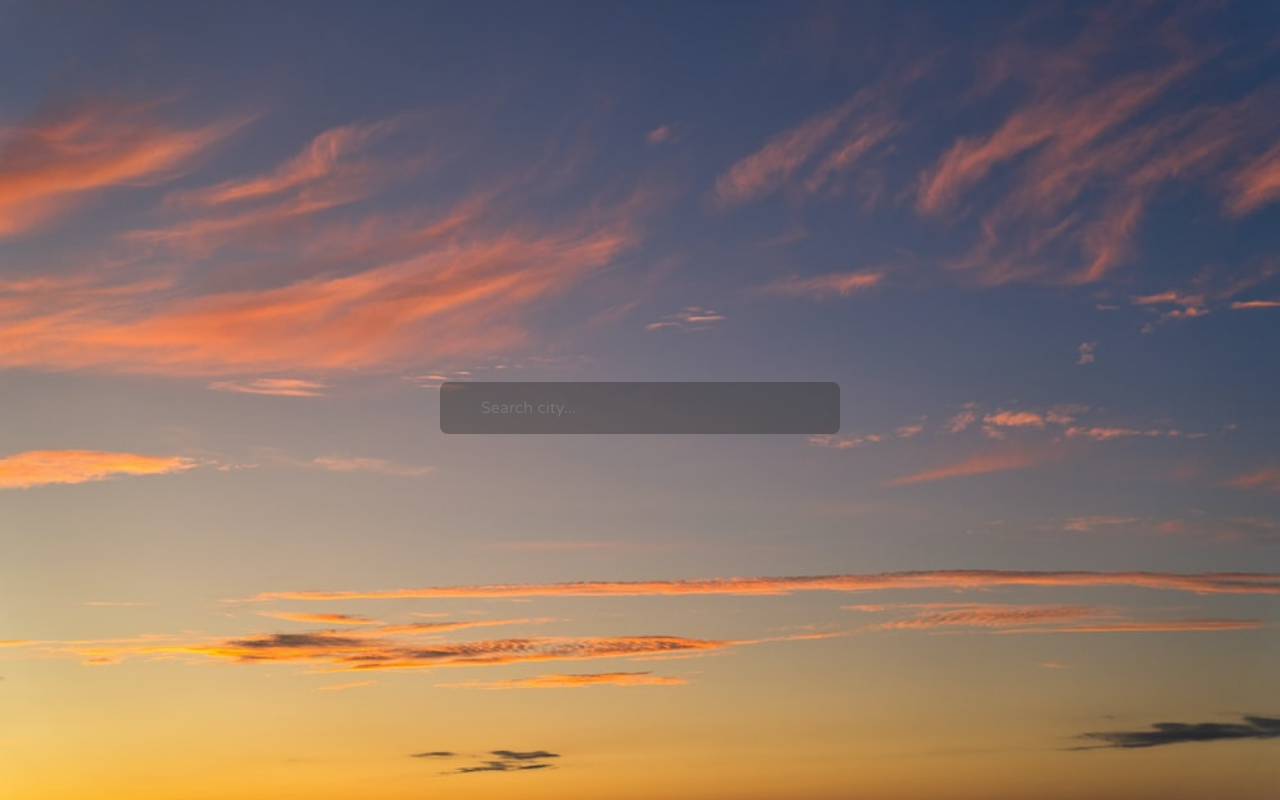
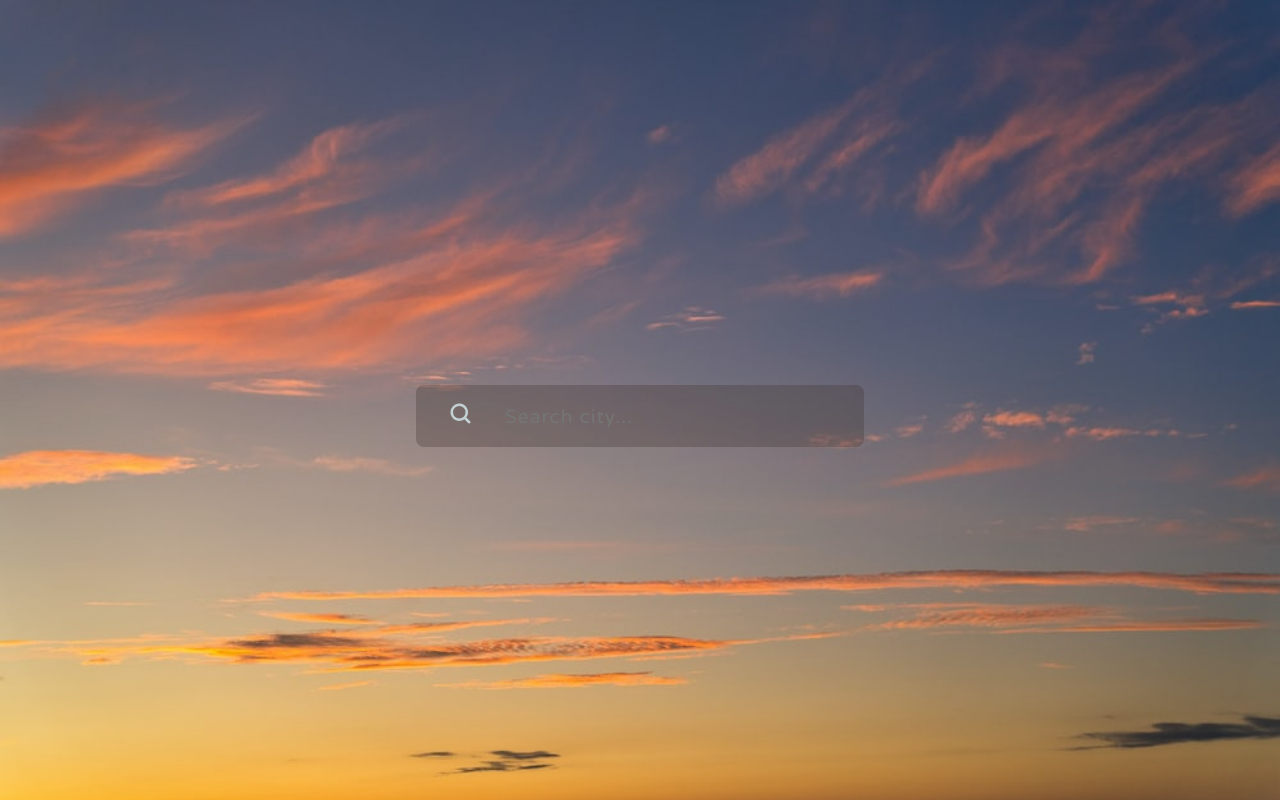
Before and after one commit to matipeco/weather-app, a React (Vite) app: page / in a window 1280 px wide. Built offline with nearby package versions, Linux system fonts and the light colour scheme.

Commit message:
componente searchbar

```diff
--- a/src/components/SearchBar/index.module.css
+++ b/src/components/SearchBar/index.module.css
@@ -1,17 +1,24 @@
 .searchBarBackground {
-  background-color: rgba(45, 45, 45, 0.4);
+  background-color: rgba(63, 51, 47, 0.3);
   padding: 1rem;
-  width: 25rem;
+  width: 28rem;
   border-radius: 8px;
   border: none;
   cursor: pointer;
   transition: 350ms ease-in-out;
-  margin: 3rem 0 2rem;
+  margin: 3rem 0 1rem;
+  display: flex;
+  align-items: center;
+}
+
+.search {
+  margin: 0 1rem;
+  opacity: 0.7;
 }
 
 .searchBarBackground:hover {
   box-shadow: 0px 0px 12px 9px rgba(45, 45, 45, 0.1);
-  background-color: rgba(45, 45, 45, 0.8);
+  background-color: rgba(63, 51, 47, 0.6);
 }
 
 input {
@@ -21,30 +28,15 @@ input {
   color: rgb(238, 238, 238);
   border: none;
   cursor: text;
-  margin-left: 25px;
+  margin-left: 1rem;
   outline: none;
+  font-size: 1.2rem;
+  letter-spacing: 1px;
+  /* text-align: center; */
 }
 
 .button {
-  margin-right: 20px;
-  width: 36px;
-  height: 60%;
-  border-radius: 50%;
-  border: solid rgba(238, 238, 238, 0.6) 2px currentColor;
-  background-color: none;
-  background-color: rgba(45, 45, 45, 0.1);
-  transition: 350ms ease-in-out;
   cursor: pointer;
+  background-color: transparent;
+  border: none;
 }
-
-.searchBarBackground:hover .button {
-  transform: rotate(-750deg);
-}
-
-.button:hover {
-  opacity: 0.8;
-  /* Cambia la opacidad del botón */
-  box-shadow: 0px 0px 5px 2px rgba(225, 225, 225, 0.6);
-  /* Agrega una sombra suave */
-  /* Agrega una transición suave */
-}
--- a/src/components/SearchBar/index.tsx
+++ b/src/components/SearchBar/index.tsx
@@ -14,6 +14,11 @@ export const SearchBar: FunctionComponent<Props> = ({
   const [input, setInput] = useState("");
 
   const handleSubmit = (ev: FormEvent<HTMLFormElement>) => {
+    if (input === "") {
+      alert("Ingrese el nombre de una ciudad");
+      ev.preventDefault();
+      return;
+    }
     const cityFound = citiesWeather.find(
       (c) => c.name.toLowerCase() === input.toLowerCase()
     );
@@ -35,6 +40,16 @@ export const SearchBar: FunctionComponent<Props> = ({
 
   return (
     <form className={style.searchBarBackground} onSubmit={handleSubmit}>
+      <button className={style.button}>
+        <img
+          className={style.search}
+          src="../../../search.svg"
+          alt=""
+          width="25"
+          height="25"
+        />
+      </button>
+
       <input
         type="text"
         value={input}
```
